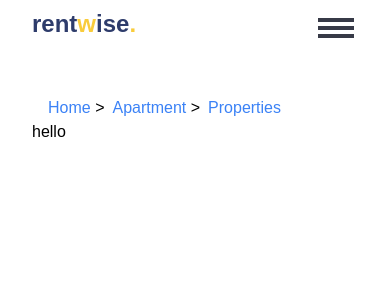
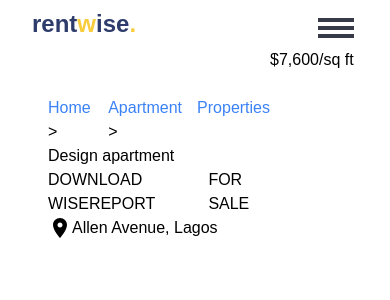
Before and after one commit to Obadea/rentwise, a React (Create React App) app: page /apartment/properties in a window 390 px wide. Shown: the top 300 px of the page. Built offline with nearby package versions, Linux system fonts and the light colour scheme; a web font is replaced by a local one.

Commit message:
property setup

```diff
--- a/src/pages/propertyPage/PropertyPage.jsx
+++ b/src/pages/propertyPage/PropertyPage.jsx
@@ -1,18 +1,38 @@
 import React from "react";
 import Header from "../landingpage/components/Header";
 import Breadcrumb from "../../components/BreadCrumb";
+import RoomIcon from "@mui/icons-material/Room";
+import FavoriteBorderIcon from "@mui/icons-material/FavoriteBorder";
+import ShareIcon from "@mui/icons-material/Share";
+import PrintIcon from "@mui/icons-material/Print";
 
 function PropertyPage() {
   return (
     <div>
       <Header />
       <div>{/* Horizontal navbar for each vertical component */}</div>
-      <div className="px-8">
+      <div className="flex flex-row justify-between px-8">
         <div className=" ml-4 mt-24">
-          <Breadcrumb />
-          <h3></h3>
+          <Breadcrumb className="hidden lg:block" />
+          <h3>Design apartment</h3>
+          <div className="flex">
+            <p>DOWNLOAD WISEREPORT </p>
+            <p>FOR SALE</p>
+          </div>
+          <div className="flex">
+            <RoomIcon />
+            <p>Allen Avenue, Lagos</p>
+          </div>
         </div>
-        <h3>hello</h3>
+        <div>
+          <div className="flex gap-2">
+            <FavoriteBorderIcon />
+            <ShareIcon />
+            <PrintIcon />
+          </div>
+          <p>$876,000</p>
+          <p>$7,600/sq ft</p>
+        </div>
       </div>
     </div>
   );
```
